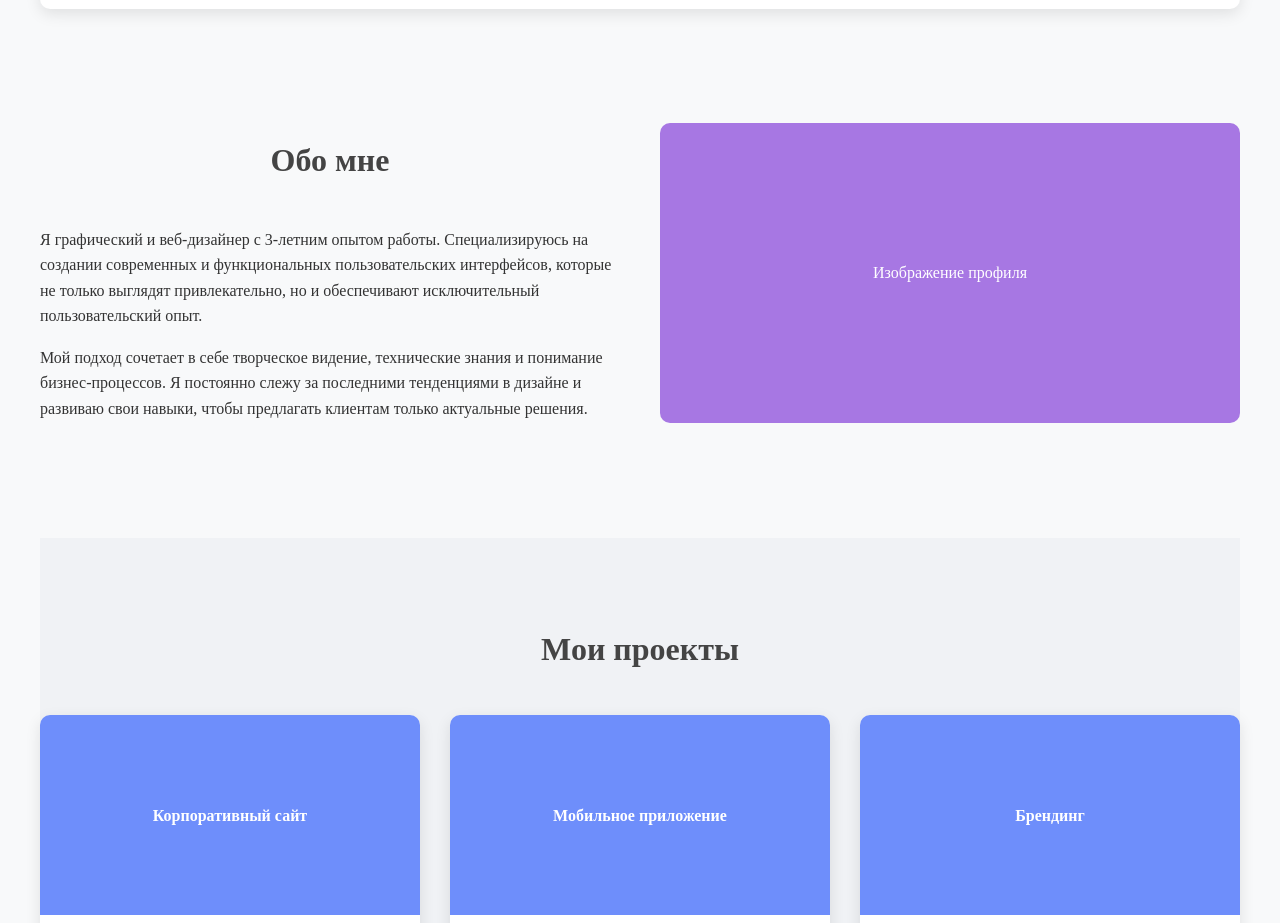
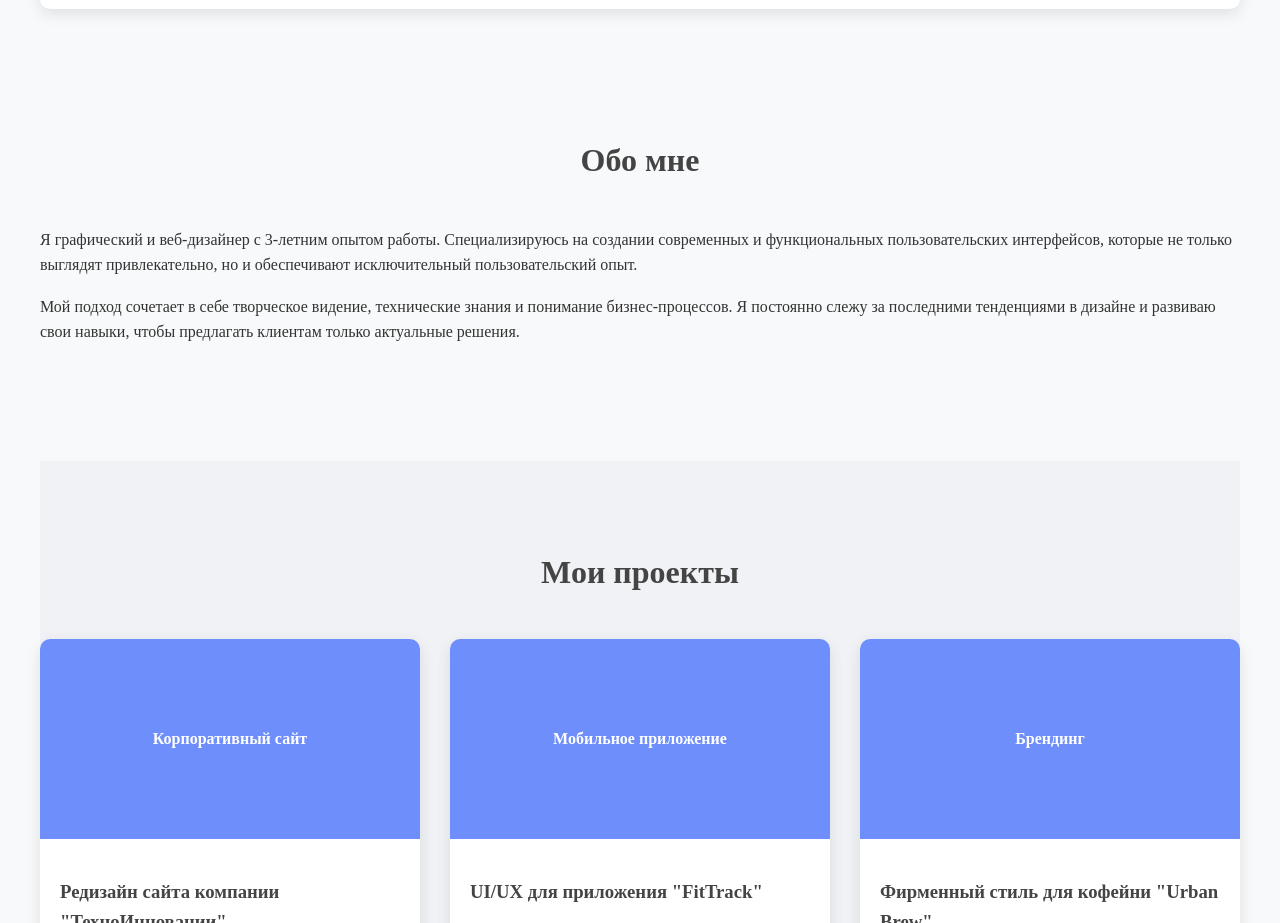
Before and after one commit to ikiraaa/My_Rep, a plain HTML site: page index.html in a window 1280 px wide. Shown: the part 1237-2160 px from the top of the page. Drawn offline with Linux system fonts and the light colour scheme.

Commit message:
Update index.html

```diff
--- a/index.html
+++ b/index.html
@@ -65,9 +65,6 @@
                 <p>Я графический и веб-дизайнер с 3-летним опытом работы. Специализируюсь на создании современных и функциональных пользовательских интерфейсов, которые не только выглядят привлекательно, но и обеспечивают исключительный пользовательский опыт.</p>
                 <p>Мой подход сочетает в себе творческое видение, технические знания и понимание бизнес-процессов. Я постоянно слежу за последними тенденциями в дизайне и развиваю свои навыки, чтобы предлагать клиентам только актуальные решения.</p>
             </div>
-            <div class="profile-img">
-                <div style="background:#a777e3; width:100%; height:300px; border-radius:10px; display:flex; align-items:center; justify-content:center; color:white;">Изображение профиля</div>
-            </div>
         </section>
 
         <section class="projects">
```
